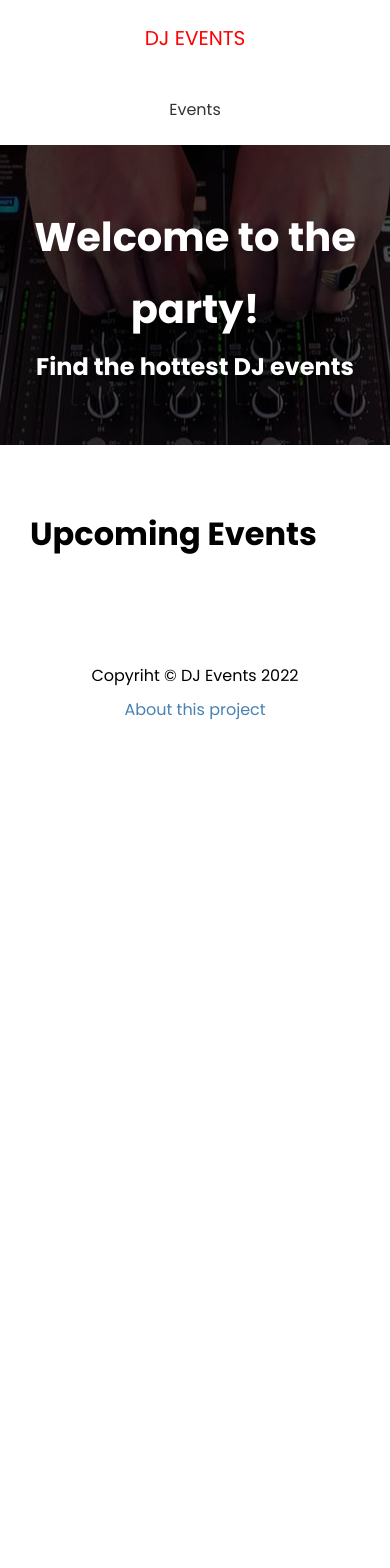
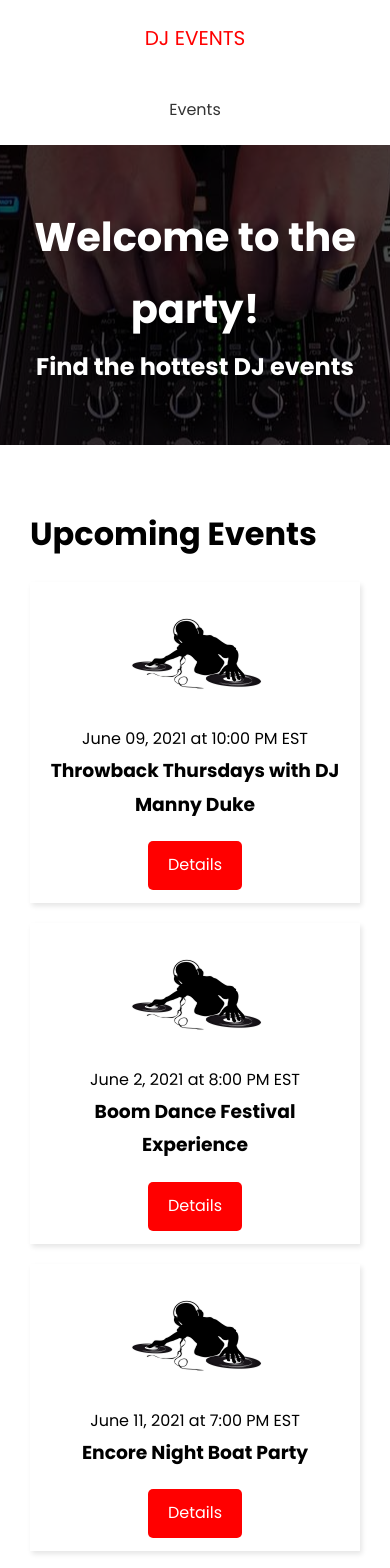
Before and after one commit to thornrae/next-frontend, a Next.js app: page / in a window 390 px wide. Shown: the top 1568 px of the page. Before the commit the page ends 844 px from the top, so only its background shows below. Built offline with nearby package versions, Linux system fonts and the light colour scheme; no server answers.

Commit message:
rendering json thru components using getStaticProps, limited events listed on home page, added button to link to vew all events on homepage

```diff
--- /dev/null
+++ b/components/EventItem.js
@@ -0,0 +1,31 @@
+import Link from "next/link";
+import Image from "next/image";
+import styles from "@/styles/EventItem.module.css";
+
+export default function EventItem({ evt }) {
+  return (
+    <div className={styles.event}>
+      <div className={styles.img}>
+        <Image
+          src={evt.img ? evt.img : "/images/event-default.png"}
+          width={170}
+          height={100}
+          alt={evt.id}
+        />
+      </div>
+
+      <div className={styles.info}>
+        <span>
+          {evt.date} at {evt.time}
+        </span>
+        <h3>{evt.name}</h3>
+      </div>
+
+      <div className={styles.link}>
+        <Link href={`/events/${evt.slug}`}>
+          <a className="btn">Details</a>
+        </Link>
+      </div>
+    </div>
+  );
+}
--- a/pages/index.js
+++ b/pages/index.js
@@ -1,4 +1,7 @@
 import Layout from "@/components/Layout";
+import Link from "next/link";
+import EventItem from "@/components/EventItem";
+
 import { API_URL } from "@/config/index";
 
 export default function HomePage({ events }) {
@@ -9,6 +12,17 @@
   return (
     <Layout>
       <h1>Upcoming Events</h1>
+      {events.length === 0 && <h3>no events to show</h3>}
+
+      {events.map((evt) => (
+        <EventItem key={evt.id} evt={evt} />
+      ))}
+
+      {events.length > 0 && (
+        <Link href="/events">
+          <a className="btn-secondary">View All Events</a>
+        </Link>
+      )}
     </Layout>
   );
 }
@@ -18,17 +32,8 @@
   const res = await fetch(`${API_URL}/api/events`);
   const events = await res.json();
 
-  // //console log in server
-  // console.log(events);
-
-  //want to pass to client side components,
-  //return events object as props here
-  //pass events object as props to HomePage component
   return {
-    props: { events },
-    //if not found will make a  new request
-    //solution when  using getStaticProps()
-    //to account for new/changed data
+    props: { events: events.slice(0, 3) },
     revalidate: 1,
   };
 }
--- /dev/null
+++ b/styles/EventItem.module.css
@@ -0,0 +1,28 @@
+.event {
+  display:flex;
+  justify-content: space-between;
+  align-items: center;
+  margin: 20px 0;
+  padding: 13px;
+  box-shadow: 2px 3px 5px rgba(0,0,0,0.1);
+}
+
+.img {
+  flex: 1;
+  margin: 10px;
+}
+
+.info {
+  flex: 2;
+}
+
+@media (max-width: 600px) {
+  .event {
+    flex-direction: column;
+    text-align: center;
+  }
+
+  .info {
+    margin-bottom: 20px;
+  }
+}
```
Also changed, not shown: pages/events/index.js (+25 -2 lines).
